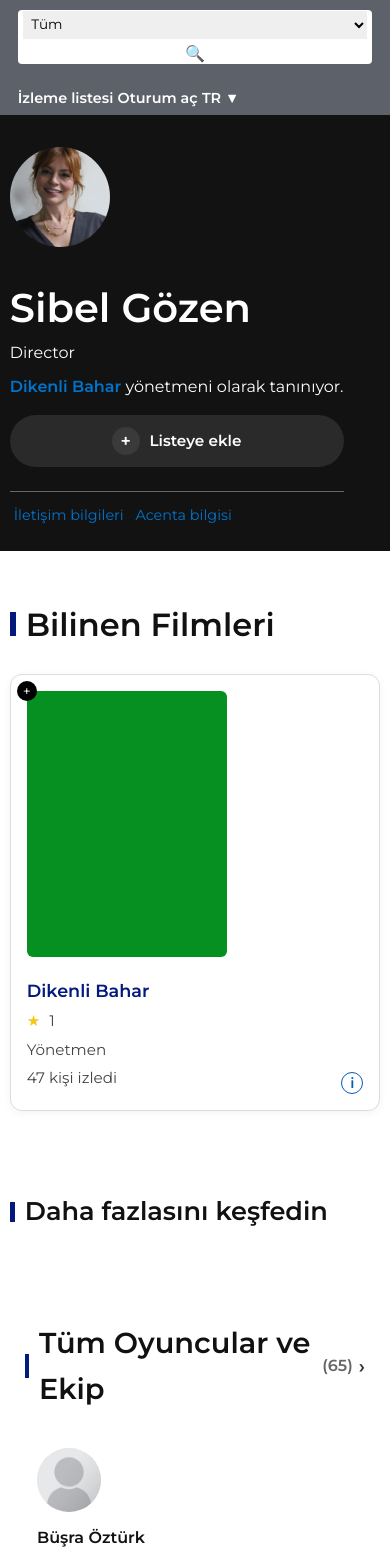
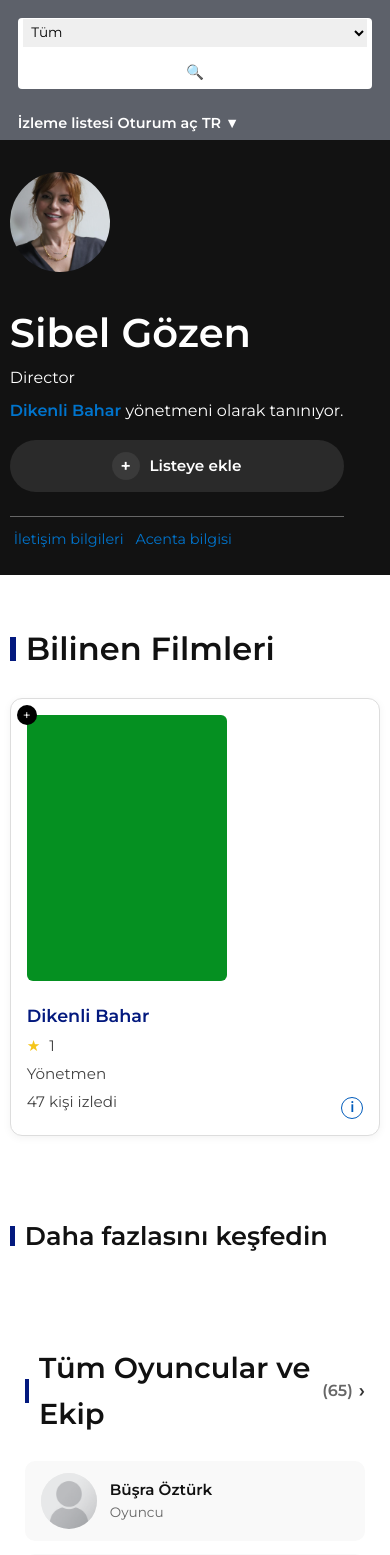
Before and after one commit to kayahsenss/sibel-gozen, a plain HTML site: page index.html in a window 390 px wide. Shown: the part 36-1591 px from the top of the page. Drawn offline with Linux system fonts and the light colour scheme.

Commit message:
Add files via upload

```diff
--- a/style.css
+++ b/style.css
@@ -466,3 +466,54 @@ footer {
     height: 28px;
   }
 }
+@media (max-width: 768px) {
+  .cast-list {
+    display: flex;
+    flex-direction: column;
+    gap: 0.8rem;
+  }
+
+  .cast-item {
+    flex-direction: row;
+    align-items: center;
+    gap: 0.8rem;
+    background-color: #f9f9f9;
+    padding: 0.75rem 1rem;
+    border-radius: 10px;
+  }
+
+  .cast-photo {
+    width: 56px;
+    height: 56px;
+  }
+
+  .cast-info strong {
+    font-size: 0.95rem;
+  }
+
+  .cast-info div {
+    font-size: 0.85rem;
+  }
+}
+@media (max-width: 768px) {
+  .search-box {
+    flex-direction: column;
+    align-items: stretch;
+    width: 100%;
+    margin-top: 0.5rem;
+  }
+
+  .search-box select,
+  .search-box input {
+    width: 100%;
+    min-width: auto;
+    font-size: 0.85rem;
+    margin-bottom: 0.3rem;
+  }
+
+  .search-box button {
+    width: 100%;
+    padding: 0.4rem 0;
+    font-size: 0.9rem;
+  }
+}
```
